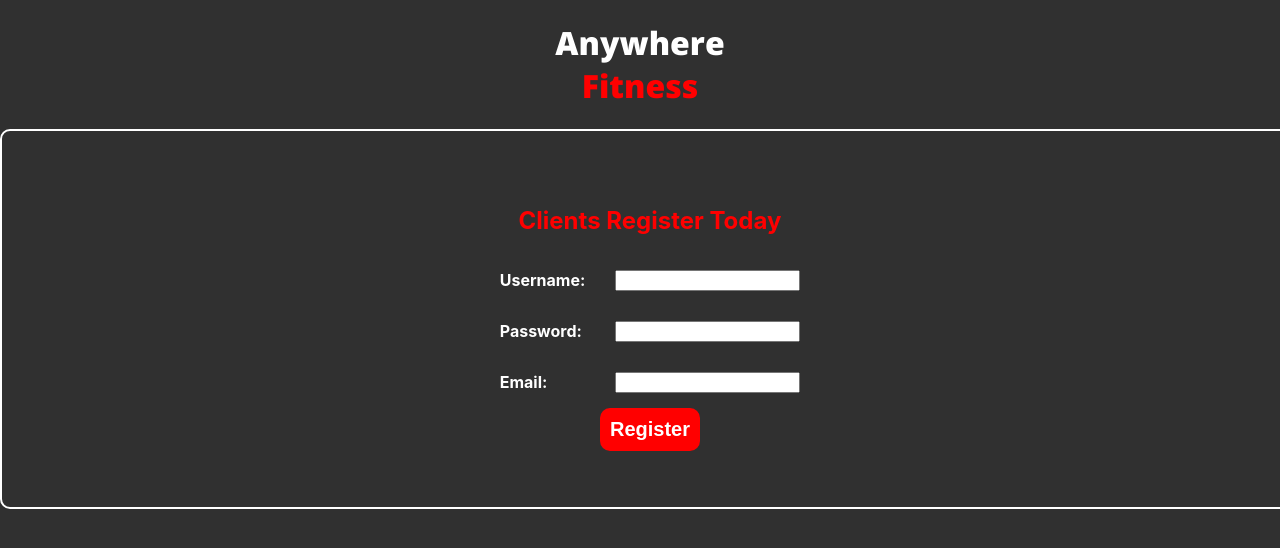
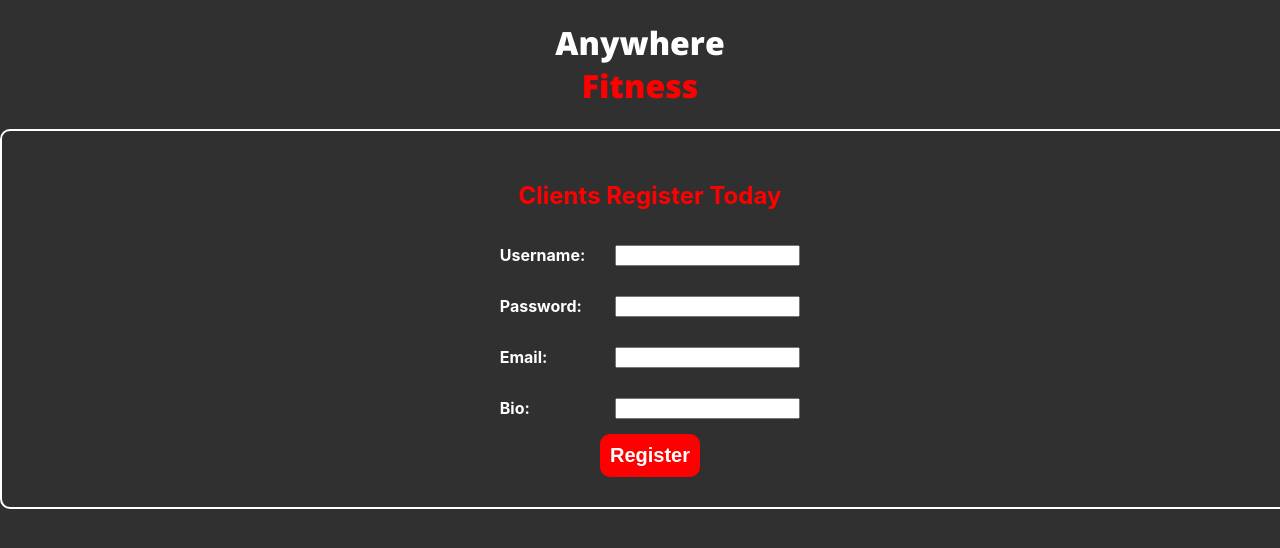
Before and after one commit to tt-webft-20AnywhereFitness/front-end, a React (Create React App) app in the folder front-end/: page /clientregister in a window 1280 px wide. Shown: the top 548 px of the page. Built offline with nearby package versions, Linux system fonts and the light colour scheme.

Commit message:
Revert "Revert "Lucianna/validation""
This reverts commit 5f06b36aa729bcafe44a3aab615849a848a31cb1.

```diff
--- a/front-end/package.json
+++ b/front-end/package.json
@@ -9,8 +9,10 @@
     "axios": "^0.21.1",
     "react": "^17.0.2",
     "react-dom": "^17.0.2",
+    "react-hook-form": "^7.3.4",
     "react-router-dom": "^5.2.0",
     "react-scripts": "4.0.3",
+    "react-time-picker": "^4.2.1",
     "web-vitals": "^1.1.1"
   },
   "scripts": {
--- a/front-end/src/App.css
+++ b/front-end/src/App.css
@@ -177,8 +177,13 @@ form label {
   color: red;
 }
 
+/* Error message */
+.invalid-feedback {
+  color: red;
+  font-size: 1.2rem;
+}
+
 /* Login Form */
-
 .login {
   border: 2px solid white;
   border-radius: 10px;
--- a/front-end/src/components/ClientRegister.js
+++ b/front-end/src/components/ClientRegister.js
@@ -1,6 +1,7 @@
 import React, { useState } from "react";
+import { useForm } from "react-hook-form";
+import { useHistory } from "react-router-dom";
 // import { axiosWithAuth } from "../utils/axiosWithAuth";
-import { useHistory } from "react-router-dom";
 import axios from "axios";
 
 const initialValues = {
@@ -14,6 +15,19 @@ const initialValues = {
 const ClientRegister = (props) => {
   const [credentials, setCredentials] = useState(initialValues);
   const { push } = useHistory();
+
+  const {
+    register,
+    handleSubmit,
+    formState: { errors },
+  } = useForm();
+
+  //Error component and message
+  const required = "This field is required.";
+
+  const errorMessage = (error) => {
+    return <div className="invalid-feedback">{error}</div>;
+  };
 
   const submitHandler = (e) => {
     axios
@@ -44,31 +58,60 @@ const ClientRegister = (props) => {
     <div className="register">
       <div className="textContainer">
         <h2 className="registerHeader">Clients Register Today</h2>
-        <form className="registerFrom" onSubmit={submitHandler}>
+        <form className="registerFrom" onSubmit={handleSubmit(submitHandler)}>
           <label>
             Username:
             <input
               type="text"
+              {...register("username", { required: true, minLength: 2 })}
               name="username"
               value={credentials.username}
               onChange={handleChange}
             />
           </label>
+          {errors.username &&
+            errors.username.type === "required" &&
+            errorMessage(required)}
           <label>
             Password:
             <input
               type="password"
+              {...register("password", {
+                required: true,
+                pattern: /(?=.*[a-z])(?=.*[A-Z])(?=.*[0-9])(?=.*[^A-Za-z0-9])(?=.{8,})/,
+              })}
               name="password"
               value={credentials.password}
               onChange={handleChange}
             />
           </label>
+          {errors.password &&
+            errors.password.type === "required" &&
+            errorMessage(required)}
+          {errors.password &&
+            errors.password.type === "pattern" &&
+            errorMessage(
+              "Password must be eight characters long, with one uppercase letter, one lowercase letter, one number, and one special character."
+            )}
           <label>
             Email:
             <input
               type="email"
+              {...register("email", { required: true, pattern: /^\S+@\S+$/i })}
               name="email"
               value={credentials.email}
+              onChange={handleChange}
+            />
+          </label>
+          {errors.email &&
+            errors.email.type === "required" &&
+            errorMessage(required)}
+          <label>
+            Bio:
+            <input
+              type="text"
+              name="bio"
+              value={credentials.bio}
               onChange={handleChange}
             />
           </label>
--- a/front-end/src/components/CreateClass.js
+++ b/front-end/src/components/CreateClass.js
@@ -1,6 +1,7 @@
 import React, { useState } from "react";
 import { axiosWithAuth } from "../utils/axiosWithAuth";
 import { useHistory } from "react-router-dom";
+import { useForm } from "react-hook-form";
 
 const initialValues = {
   name: "",
@@ -16,6 +17,11 @@ const CreateClass = (props) => {
   const [addClass, setAddClass] = useState(initialValues);
   const [createClass, setCreateClass] = useState([]);
   const { push } = useHistory();
+  const {
+    register,
+    handleSubmit,
+    formState: { errors },
+  } = useForm();
 
   const submit = () => {
     const newClass = {
@@ -56,6 +62,10 @@ const CreateClass = (props) => {
   //Error message and component
   const required = "This field is required.";
 
+  const errorMessage = (error) => {
+    return <div className="invalid-feedback">{error}</div>;
+  };
+
   const handleChange = (e) =>
     setAddClass({
       ...addClass,
@@ -66,25 +76,33 @@ const CreateClass = (props) => {
     <div className="addClass">
       <div className="textContainer">
         <h2>Add a Class!</h2>
-        <form className="addClassFrom" onSubmit={submitHandler}>
+        <form className="addClassFrom" onSubmit={handleSubmit(submitHandler)}>
           <label>
             Class Name:
             <input
               type="text"
+              {...register("name", { required: true, minLength: 2 })}
               name="name"
               value={addClass.name}
               onChange={handleChange}
             />
           </label>
+          {errors.name &&
+            errors.name.type === "required" &&
+            errorMessage(required)}
           <label>
             Class Type:
             <input
               type="text"
+              {...register("type", { required: true, minLength: 2 })}
               name="type"
               value={addClass.type}
               onChange={handleChange}
             />
           </label>
+          {errors.type &&
+            errors.type.type === "required" &&
+            errorMessage(required)}
           <label>
             Start Time:
             <input
--- a/front-end/src/components/Home.js
+++ b/front-end/src/components/Home.js
@@ -1,6 +1,5 @@
 import fit1 from "../components/images/fit1.jpeg";
 import { Link } from "react-router-dom";
-import Login from '../components/Login'
 
 export default function Home() {
   return (
@@ -19,10 +18,7 @@ export default function Home() {
       </div>
 
       <div className="bottom">
-        <h3>
-          Already have an account?
-
-        </h3>
+        <h3>Already have an account?</h3>
         <Link to="/login">
           <button className="loginbtn">Login</button>
         </Link>
--- a/front-end/src/components/Registration.js
+++ b/front-end/src/components/Registration.js
@@ -1,7 +1,7 @@
+import axios from "axios";
 import React, { useState } from "react";
-// import { axiosWithAuth } from "../utils/axiosWithAuth";
-import { useHistory } from "react-router-dom";
-import axios from "axios";
+import { useForm } from "react-hook-form";
+import { useHistory } from "react-router";
 
 const initialValues = {
   username: "",
@@ -14,8 +14,28 @@ const initialValues = {
 };
 
 const InstructorRegister = (props) => {
-  const [credentials, setCredentials] = useState(initialValues);
+  const [credentials, setCredentials] = useState({
+    username: "",
+    password: "",
+    email: "",
+    bio: "",
+    certifications: "",
+  });
+
+  const {
+    register,
+    handleSubmit,
+    formState: { errors },
+  } = useForm();
+
   const { push } = useHistory();
+
+  //Error message and component
+  const required = "This field is required.";
+
+  const errorMessage = (error) => {
+    return <div className="invalid-feedback">{error}</div>;
+  };
 
   const submitHandler = (e) => {
     axios
@@ -41,40 +61,62 @@ const InstructorRegister = (props) => {
       ...credentials,
       [e.target.name]: e.target.value,
     });
+
   return (
     <div className="register">
       <div className="textContainer">
         <h2 className="registerHeader">Instructors Register Today</h2>
-        <form className="registerFrom" onSubmit={submitHandler}>
+
+        <form className="registerFrom" onSubmit={handleSubmit(submitHandler)}>
           <label>
             Username:
             <input
               type="text"
+              {...register("username", { required: true, minLength: 2 })}
               name="username"
               value={credentials.username}
               onChange={handleChange}
             />
           </label>
+          {errors.username &&
+            errors.username.type === "required" &&
+            errorMessage(required)}
           <label>
             Password:
             <input
               type="password"
+              {...register("password", {
+                required: true,
+                pattern: /(?=.*[a-z])(?=.*[A-Z])(?=.*[0-9])(?=.*[^A-Za-z0-9])(?=.{8,})/,
+              })}
               name="password"
               value={credentials.password}
               onChange={handleChange}
             />
           </label>
+          {errors.password &&
+            errors.password.type === "required" &&
+            errorMessage(required)}
+          {errors.password &&
+            errors.password.type === "pattern" &&
+            errorMessage(
+              "Password must be eight characters long, with one uppercase letter, one lowercase letter, one number, and one special character."
+            )}
           <label>
             Email:
             <input
-              type="email"
+              type="text"
+              {...register("email", { required: true, pattern: /^\S+@\S+$/i })}
               name="email"
               value={credentials.email}
               onChange={handleChange}
             />
           </label>
+          {errors.email &&
+            errors.email.type === "required" &&
+            errorMessage(required)}
           <label>
-            Bio (optional):
+            Bio:
             <input
               type="text"
               name="bio"
@@ -83,15 +125,20 @@ const InstructorRegister = (props) => {
             />
           </label>
           <label>
-            Certifications (optional):
-            <input
-              type="text"
+            Certifications:
+            <select
               name="certifications"
               value={credentials.certifications}
               onChange={handleChange}
-            />
+            >
+              <option value="Yoga">Yoga</option>
+              <option value="Tae Bo">Tae Bo</option>
+              <option value="Jazzercise">Jazzercise</option>
+              <option value="Zumba">Zumba</option>
+              <option value="Pumping Iron">Pumping Iron</option>
+            </select>
           </label>
-          <button type="submit">Register</button>
+          <button>Register</button>
         </form>
       </div>
     </div>
```
Also changed, not shown: 1 other file (tests, documents, lock files or other folders).
